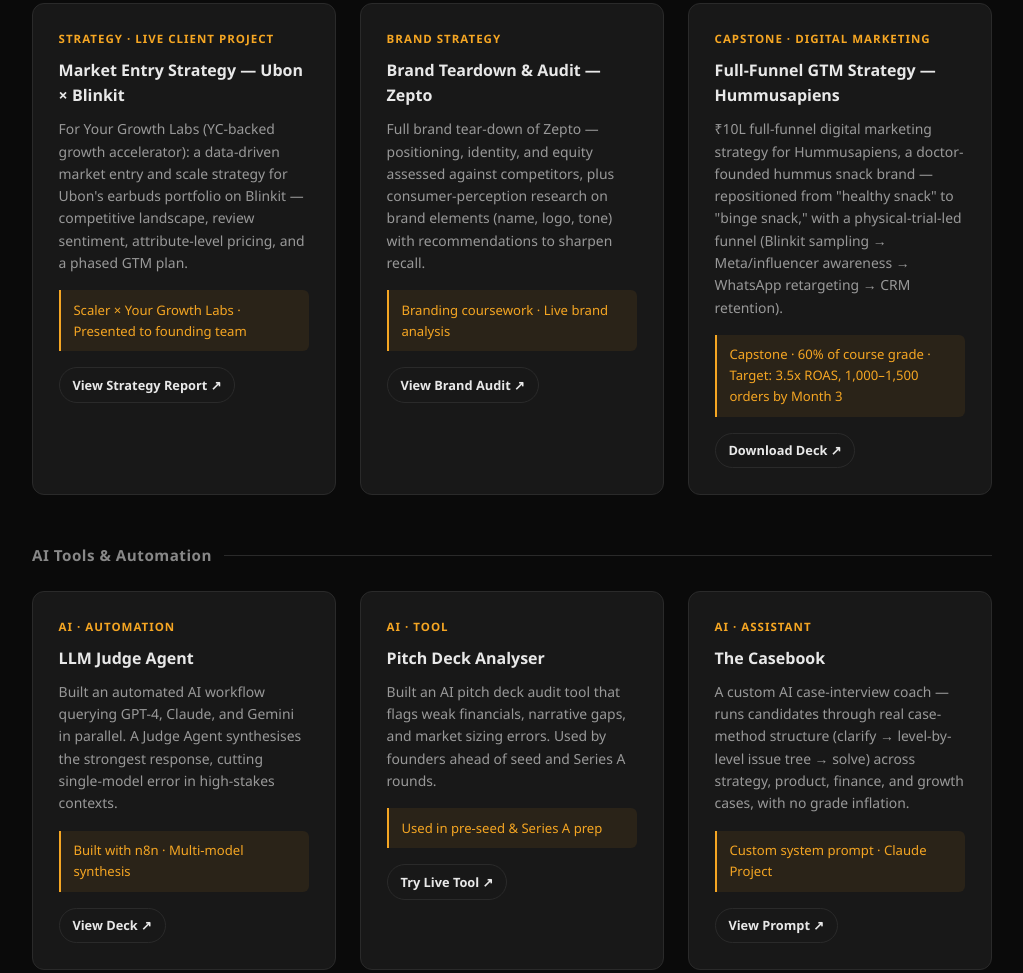
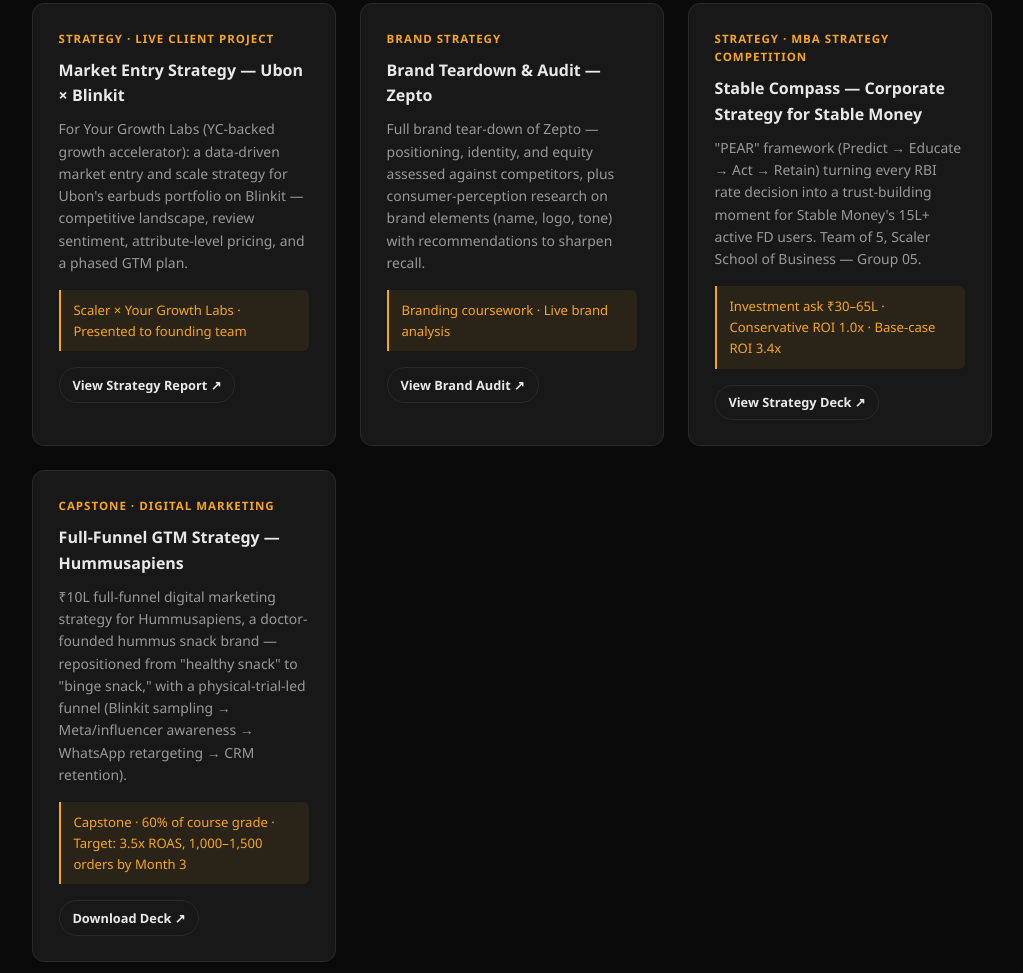
Before and after one commit to AY22-CREATE/AY22-CREATE.github.io, a plain HTML site: page index.html in a window 1280 px wide. Shown: the part 2975-3948 px from the top of the page, without its empty margins (128-1151 px from the left). Drawn offline with Linux system fonts and the light colour scheme.

Commit message:
Add Stable Compass corporate strategy deck
MBA Strategy Competition entry (Group 05) proposing a PEAR
(Predict-Educate-Act-Retain) framework for Stable Money. Credited
as a 5-person team project, consistent with how other group work
is framed across the site.

```diff
--- a/index.html
+++ b/index.html
@@ -541,6 +541,19 @@
       </div>
 
       <div class="project-card">
+        <div class="project-tag">Strategy · MBA Strategy Competition</div>
+        <div class="project-title">Stable Compass — Corporate Strategy for Stable Money</div>
+        <p class="project-desc">
+          "PEAR" framework (Predict → Educate → Act → Retain) turning every RBI rate decision into a trust-building
+          moment for Stable Money's 15L+ active FD users. Team of 5, Scaler School of Business — Group 05.
+        </p>
+        <div class="project-result">Investment ask ₹30–65L · Conservative ROI 1.0x · Base-case ROI 3.4x</div>
+        <div class="project-links">
+          <a href="assets/proof-of-work/stable-compass-corporate-strategy-deck.pdf" target="_blank" class="project-link">View Strategy Deck ↗</a>
+        </div>
+      </div>
+
+      <div class="project-card">
         <div class="project-tag">Capstone · Digital Marketing</div>
         <div class="project-title">Full-Funnel GTM Strategy — Hummusapiens</div>
         <p class="project-desc">
```
Also changed, not shown: 1 other file.
